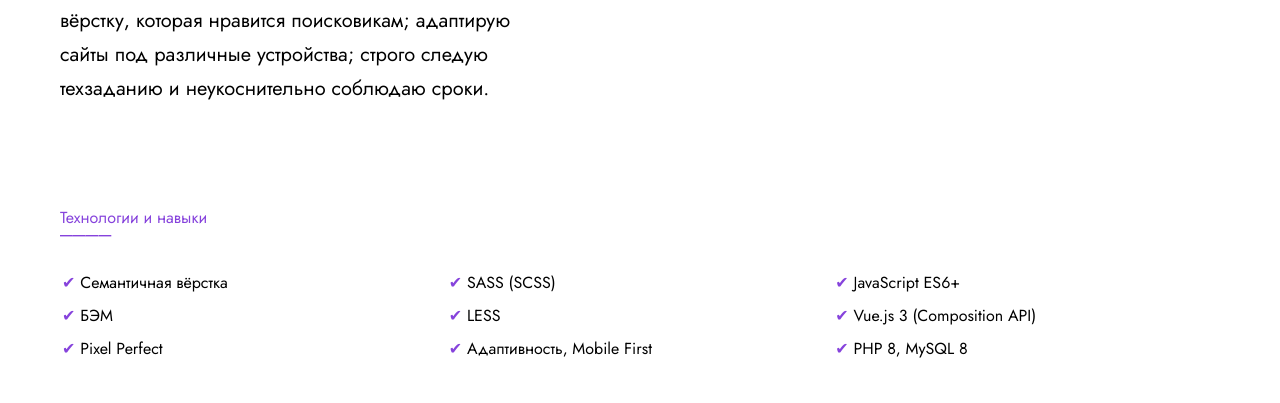
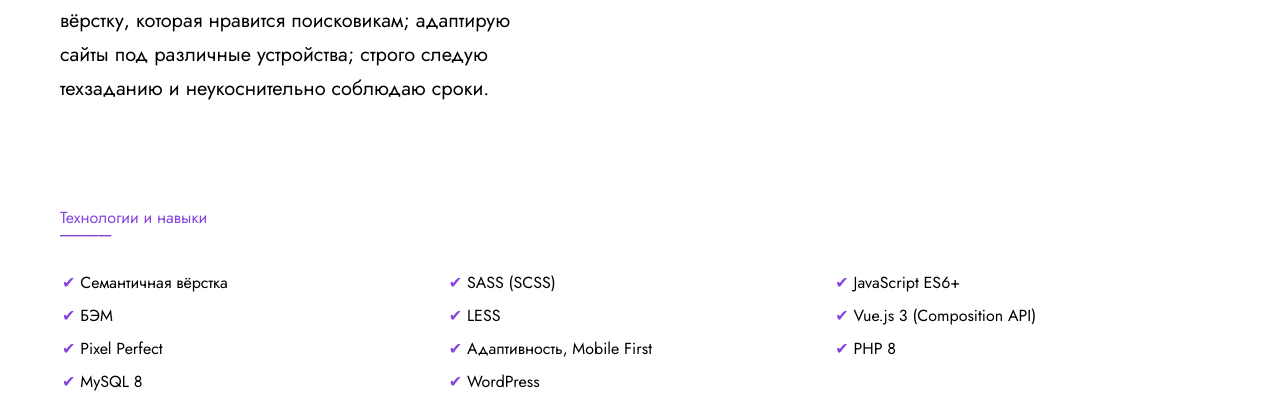
Before and after one commit to jumile/web-working, a plain HTML site: page index.html in a window 1280 px wide. Shown: the part 397-800 px from the top of the page. Drawn offline with Linux system fonts and the light colour scheme.

Commit message:
Добавляет технологии

```diff
--- a/index.html
+++ b/index.html
@@ -59,7 +59,9 @@
           <li class="suggest__list-item">Pixel Perfect</li>
           <li class="suggest__list-item">JavaScript ES6+</li>
           <li class="suggest__list-item">Vue.js 3 (Composition API)</li>
-          <li class="suggest__list-item">PHP 8, MySQL 8</li>
+          <li class="suggest__list-item">PHP 8</li>
+			<li class="suggest__list-item">MySQL 8</li>
+		<li class="suggest__list-item">WordPress</li>
         </ul>
       </section>
 
```
